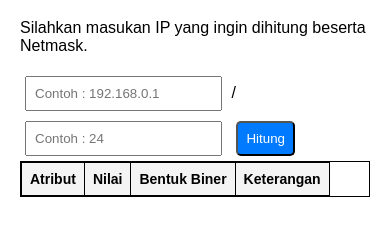
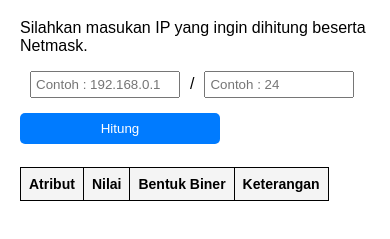
Before and after one commit to KazukiFujimaru/subnet-calculator, a plain HTML site: page index.html in a window 390 px wide. Shown: the part 61-300 px from the top of the page. Drawn offline with Linux system fonts and the light colour scheme.

Commit message:
fix: Style revision
Memperbaiki tampilan responsif dari website

```diff
--- a/index.html
+++ b/index.html
@@ -8,56 +8,90 @@
     body {
       font-family: Arial, sans-serif;
       margin: 20px;
-      max-width: 100%; /* Prevent content overflow */
+      max-width: 100%;
     }
 
-    input {
-      margin: 5px;
-      padding: 8px;
+    .input-container {
+      display: flex;
+      align-items: center;
+      gap: 10px;
+      flex-wrap: wrap;
+      justify-content: flex-start;
+    }
+
+    .input-container button {
+      flex: 1 0 100%;
+      display: flex;
+      justify-content: center;
+      align-items: center;
+      margin-top: 5px;
+      margin-bottom:  5px;
+      max-width: 200px;
+    }
+
+    .input-container input {
+      flex: 1;
+      min-width: 100px;
+      max-width: 150px;
+      padding: 4px;
+      box-sizing: border-box;
+    }
+
+    .input-container label {
+      white-space: nowrap;
     }
 
     button {
-      margin: 5px;
       padding: 8px;
       background-color: #007bff;
       color: white;
       border-radius: 5px;
+      border: none;
     }
 
-    /* Make the table responsive */
     table {
       width: 100%;
       border-collapse: collapse;
-      table-layout: auto; /* Dynamic column width */
+      table-layout: auto;
       overflow-x: auto;
     }
 
-    /* Table border and cell styling */
-    table, th, td {
-      border: 1px solid black; /* Restores table border */
+    th, td {
+      border: 1px solid black;
     }
 
     th, td {
       padding: 10px;
       text-align: left;
-      word-wrap: break-word; /* Prevents text overflow */
+      word-wrap: break-word;
     }
 
-    /* Header color */
+
     th {
-      background-color: #f4f4f4; /* Light gray background for header */
+      background-color: #f4f4f4;
       font-weight: bold;
     }
+    td:nth-child(3) {
+      word-wrap: break-word;
+      overflow-wrap: break-word;
+      white-space: normal;
+      max-width: 150px;
+    }
 
-    /* Responsive design for small screens */
     @media screen and (max-width: 600px) {
       table {
         display: block;
-        overflow-x: auto; /* Horizontal scrolling on small screens */
+        overflow-x: auto;
       }
       th, td {
         padding: 8px;
-        font-size: 14px; /* Adjust font size for readability */
+        font-size: 14px;
+      }
+      td:nth-child(3) {
+        word-wrap: break-word;
+        overflow-wrap: break-word;
+        white-space: normal;
+        max-width: 100px;
       }
     }
   </style>
@@ -65,11 +99,17 @@
 <body>
   <h1>Subnet Calculator</h1>
   <p>Silahkan masukan IP yang ingin dihitung beserta Netmask.</p>
-  <label for="ip"></label>
-  <input type="text" id="ip" placeholder="Contoh : 192.168.0.1" />
-  <label for="netmask"> / </label>
-  <input type="text" id="netmask" placeholder="Contoh : 24" />
-  <button onclick="calculateSubnet()">Hitung</button>
+  <div class="input-container">
+    <label for="ip"></label>
+    <input type="text" id="ip" placeholder="Contoh : 192.168.0.1" />
+
+    <label for="netmask"> / </label>
+    <input type="text" id="netmask" placeholder="Contoh : 24" />
+
+    <button onclick="calculateSubnet()">Hitung</button>
+  </div>
+
+  <br>
 
   <div style="overflow-x: auto;">
     <table id="resultTable">
```
